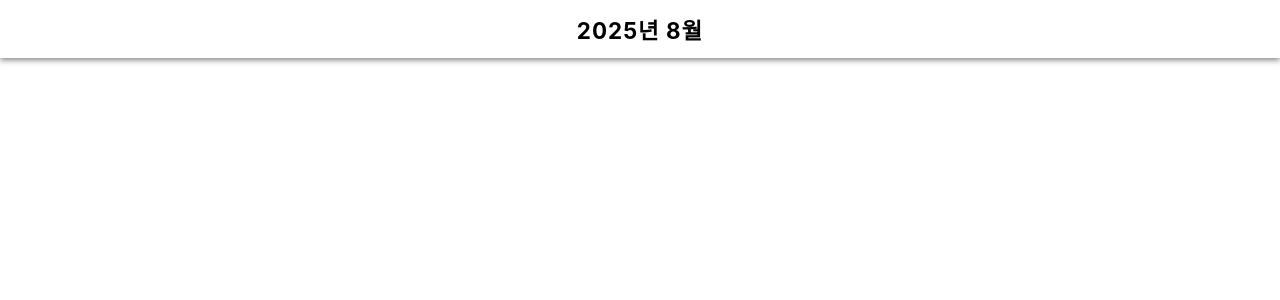
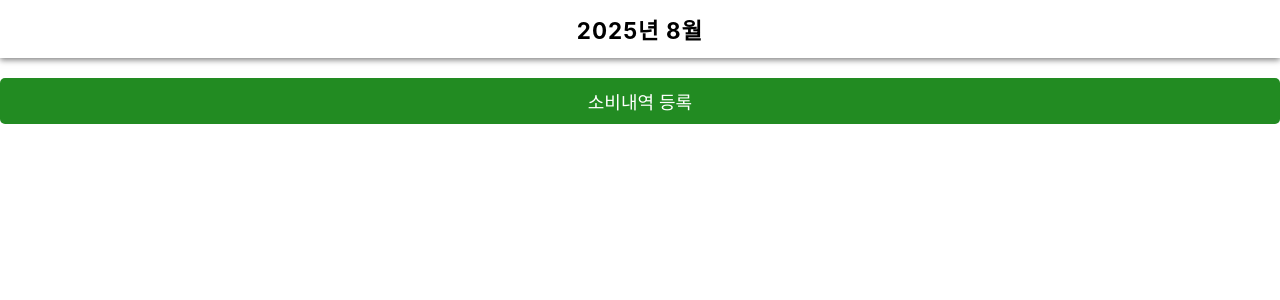
Before and after one commit to JuniorNaver/groupProject, a React (Create React App) app: page /daily in a window 1280 px wide. Shown: the top 300 px of the page. Built offline with nearby package versions, Linux system fonts and the light colour scheme; the HTML template or start-up script is replaced by a standard one.

Commit message:
확인용

```diff
--- a/src/pages/Daily.js
+++ b/src/pages/Daily.js
@@ -2,10 +2,14 @@
 import {useState} from "react";
 import Button from "../components/Button";
 import Header from "../components/Header";
+import CashList from "../components/CashList";
+
 
 const Daily=()=>{
+     const[filteredData]=useState([]);
     const[pivotDate, setPivotDate]=useState(new Date());
     const headerTitle= `${pivotDate.getFullYear()}년 ${pivotDate.getMonth()+1}월`;
+
 
     const onIncreaseMonth =()=>{
         setPivotDate(new Date(pivotDate.getFullYear(), pivotDate.getMonth()+1));
@@ -21,6 +25,8 @@
                 leftChild={<Button text={"<"} onClick={onDecreaseMonth}/>}
                 rightChild={<Button text={">"} onClick={onIncreaseMonth}/>}
         />
+
+        <CashList data={filteredData} />
         </div>
     );
 };
```
